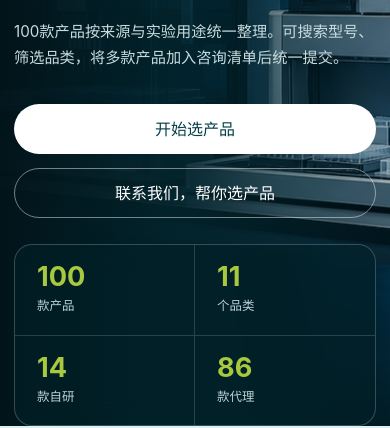
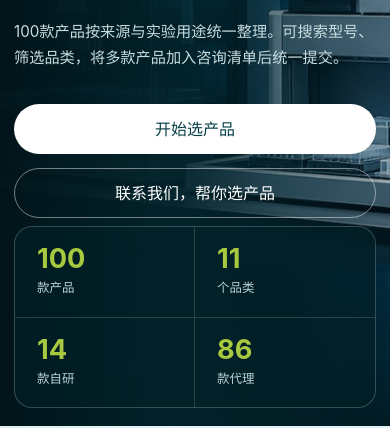
Before and after one commit to Krane17/zuofeibio-preview, a plain HTML site: page products/index.html in a window 390 px wide. Shown: the part 419-847 px from the top of the page. Drawn offline with Linux system fonts and the light colour scheme.

Commit message:
Raise product hero metrics

```diff
--- a/assets/site.css
+++ b/assets/site.css
@@ -1363,7 +1363,10 @@ p { margin: 0; }
   margin-top: 0;
 }
 
-.products-page .shop-hero-metrics { max-width: 820px; }
+.products-page .shop-hero-metrics {
+  bottom: clamp(28px, 4vh, 44px);
+  max-width: 820px;
+}
 
 @media (max-width: 640px) {
   .hero--ai4s h1,
@@ -1391,4 +1394,6 @@ p { margin: 0; }
   }
 
   .about-page .about-hero-copy h1 span { white-space: normal; }
+
+  .products-page .shop-hero-metrics { bottom: 18px; }
 }
--- a/products/index.html
+++ b/products/index.html
@@ -10,7 +10,7 @@
   <meta property="og:description" content="搜索、筛选并批量咨询100款实验室自动化与生命科学产品。">
   <meta property="og:type" content="website">
   <meta property="og:url" content="https://www.zuofeibio.com/products/">
-  <link rel="stylesheet" href="/zuofeibio-preview/assets/site.css?v=20260901-3">
+  <link rel="stylesheet" href="/zuofeibio-preview/assets/site.css?v=20260902-1">
   <script type="application/ld+json">{"@context":"https://schema.org","@type":"CollectionPage","name":"上海昨非产品中心","description":"100款实验室自动化与生命科学产品目录","url":"https://www.zuofeibio.com/products/","mainEntity":{"@type":"ItemList","numberOfItems":100}}</script>
 </head>
 <body class="products-page catalog-shop-page">
```
